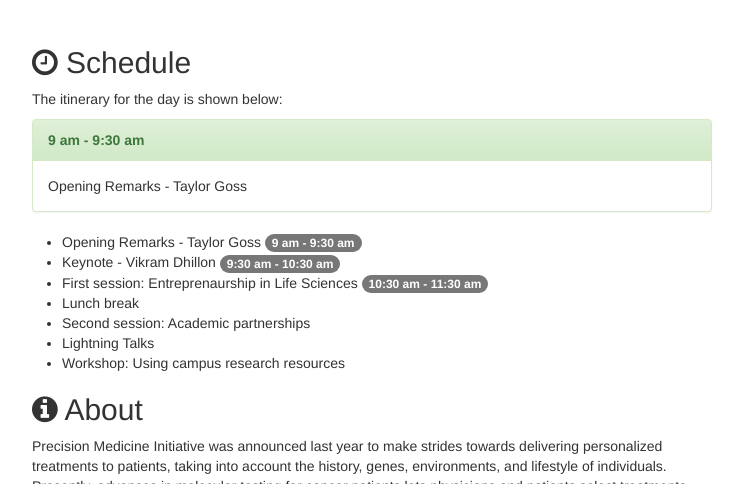
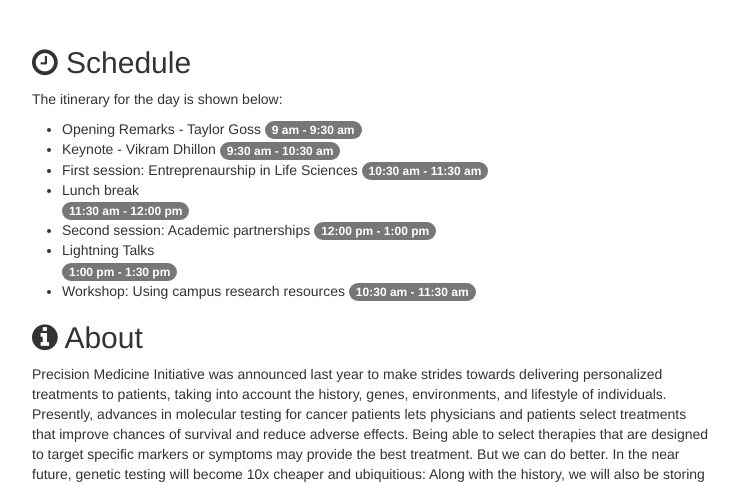
Before and after one commit to dhillonv10/pmi, a Jekyll site: the page built from index.html, in a window 1280 px wide and 900 px high, cut to the strip 416-900 px from the top of the window. Shown: the whole strip, without its empty margins (268-1011 px from the left). Built offline with Jekyll 4.4.1, drawn with Linux system fonts in a browser that asks for light colours; nearby versions of some CDN libraries.

```diff
--- a/index.html
+++ b/index.html
@@ -7,19 +7,14 @@
 
 <p> <!--The symposium will begin at 9 am and end at 3.--> The itinerary for the day is shown below: </p>
 
-<div class="panel panel-success">
-  <div class="panel-heading"><strong>9 am - 9:30 am </strong></div>
-  <div class="panel-body"> Opening Remarks - Taylor Goss</div>
-</div>
-
 <ul>
   <li>Opening Remarks - Taylor Goss <span class="badge">9 am - 9:30 am</span></li>
   <li>Keynote - Vikram Dhillon <span class="badge">9:30 am - 10:30 am</span></li>
   <li>First session: Entreprenaurship in Life Sciences <span class="badge">10:30 am - 11:30 am</span></li>
-  <li>Lunch break</li>
-  <li>Second session: Academic partnerships</li>
-  <li>Lightning Talks</li>
-  <li>Workshop: Using campus research resources</li>
+  <li>Lunch break</li> <span class="badge">11:30 am - 12:00 pm</span>
+  <li>Second session: Academic partnerships <span class="badge">12:00 pm - 1:00 pm</span></li>
+  <li>Lightning Talks</li> <span class="badge">1:00 pm - 1:30 pm</span>
+  <li>Workshop: Using campus research resources <span class="badge">10:30 am - 11:30 am</span></li>
 </ul>
 
 <h2><i class="fa fa-info-circle"></i> About </h2>
```
